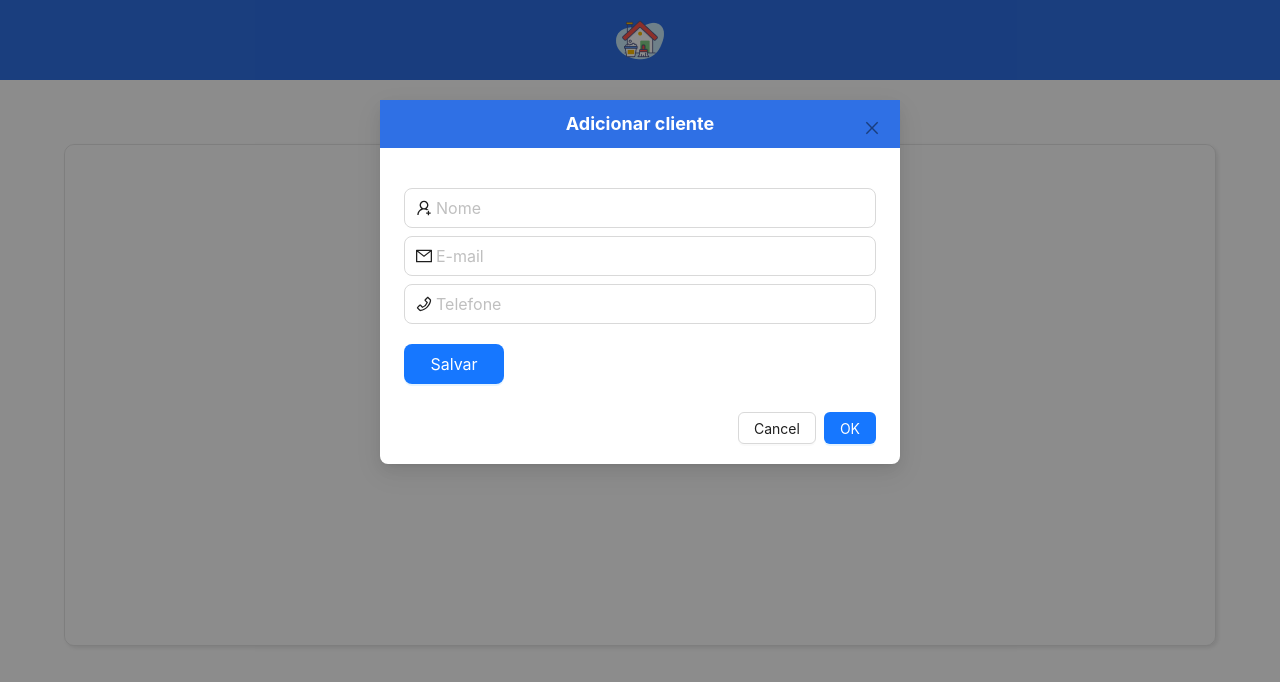
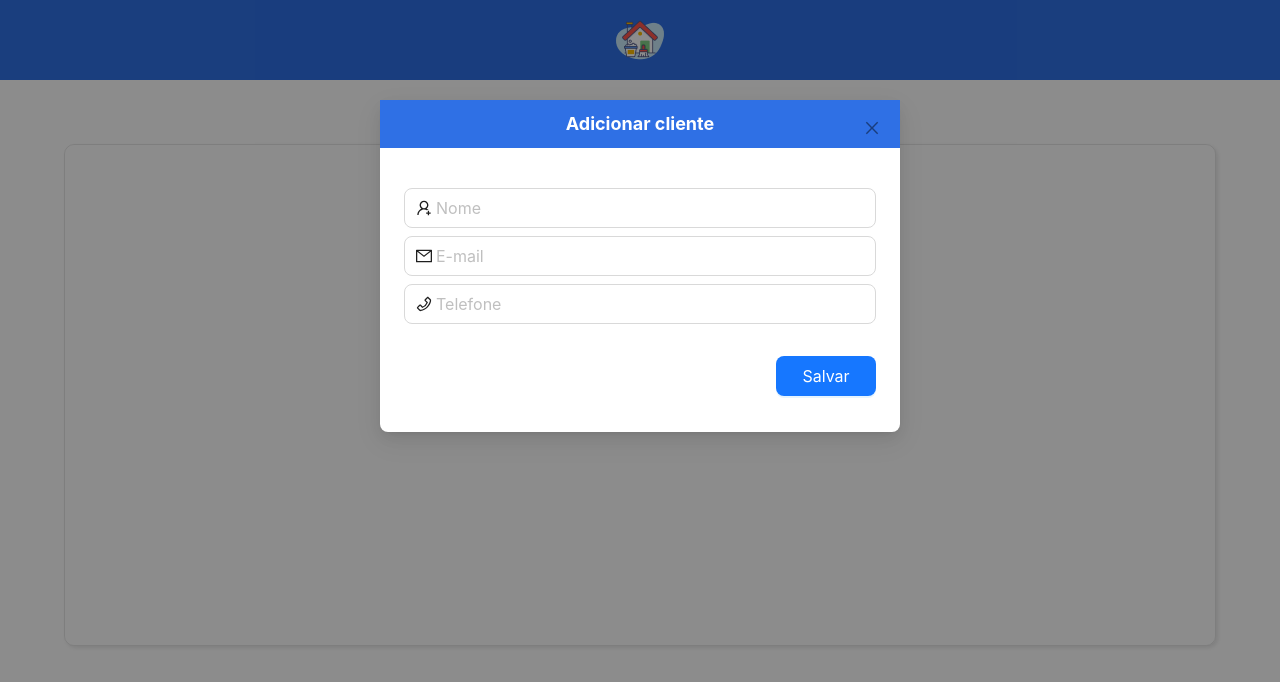
Before and after one commit to davidgamaserrate1/TesteFacilitaJuridico, a React (Create React App) app in the folder frontend/: page / in a window 1280 px wide. Both pictures are taken after a click on the button "Adicionar cliente". Shown: the top 682 px of the page. Built offline with nearby package versions, Linux system fonts and the light colour scheme.

Commit message:
fix: add save button to footer

```diff
--- a/frontend/src/components/AddClient/index.jsx
+++ b/frontend/src/components/AddClient/index.jsx
@@ -27,6 +27,7 @@ export function AddClient(){
             phone : phone
         }
         console.log(client)
+        setIsModalOpen(false);
     }
 
     return(
@@ -36,8 +37,17 @@ export function AddClient(){
         </Button>
         <Modal className='modal'
             open={isModalOpen}
-            onOk={handleOk}
+            onOk={sendClient}
             onCancel={handleCancel}
+            footer={[
+                <Button className='modal_form__item__button'
+                    size="large"
+                    type="primary"
+                    onClick={sendClient}
+                >
+                    Salvar
+                </Button>
+            ]}
         >
             <h2 className='modal_tittle'>Adicionar cliente</h2>
             <div className='modal_form'>
@@ -63,13 +73,7 @@ export function AddClient(){
                     onChange={(e)=>setPhone(e.target.value)}
                 />
 
-                <Button className='modal_form__item__button'
-                    size="large"
-                    type="primary"
-                    onClick={sendClient}
-                >
-                    Salvar
-                </Button>
+
             </div>
         </Modal>
         </>
```
